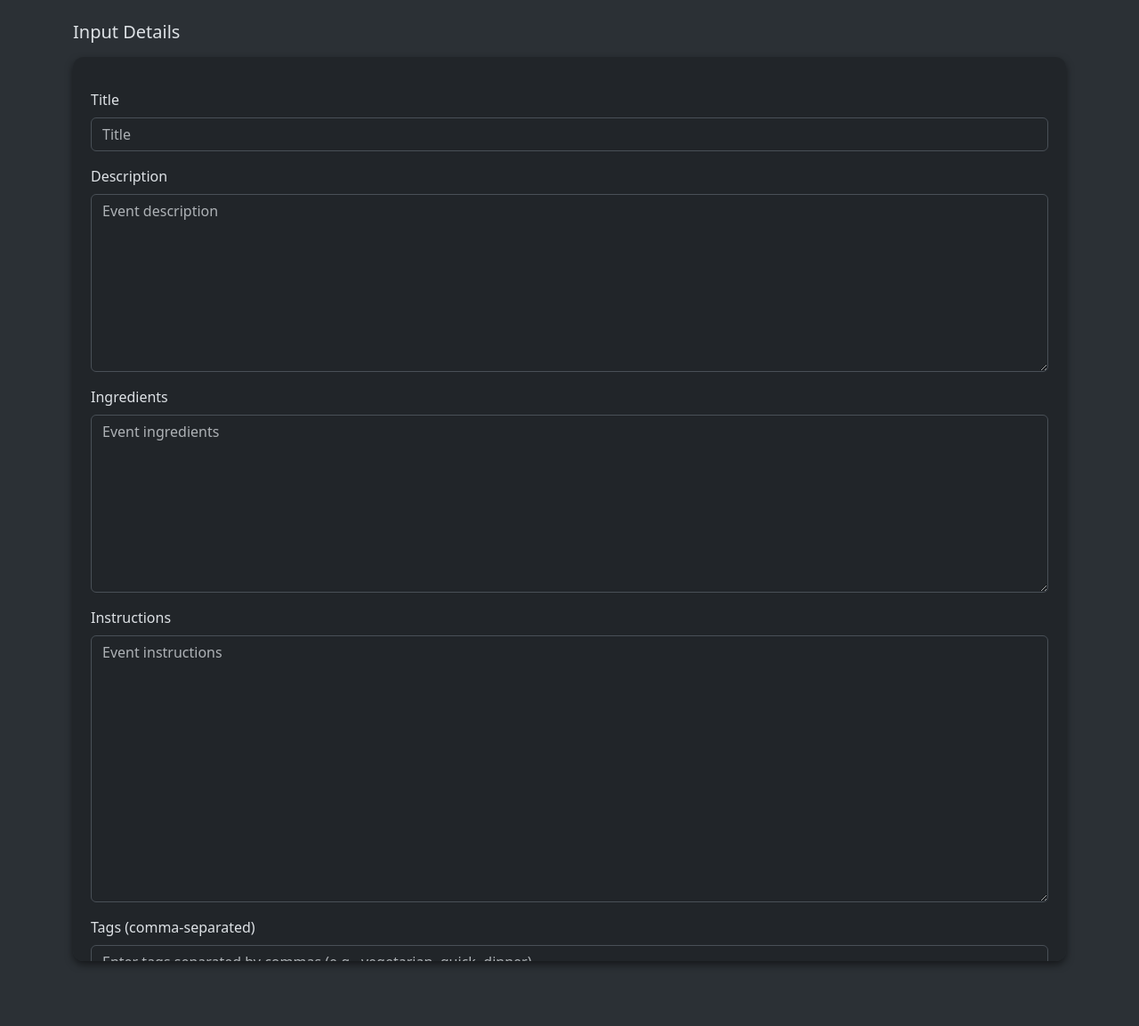
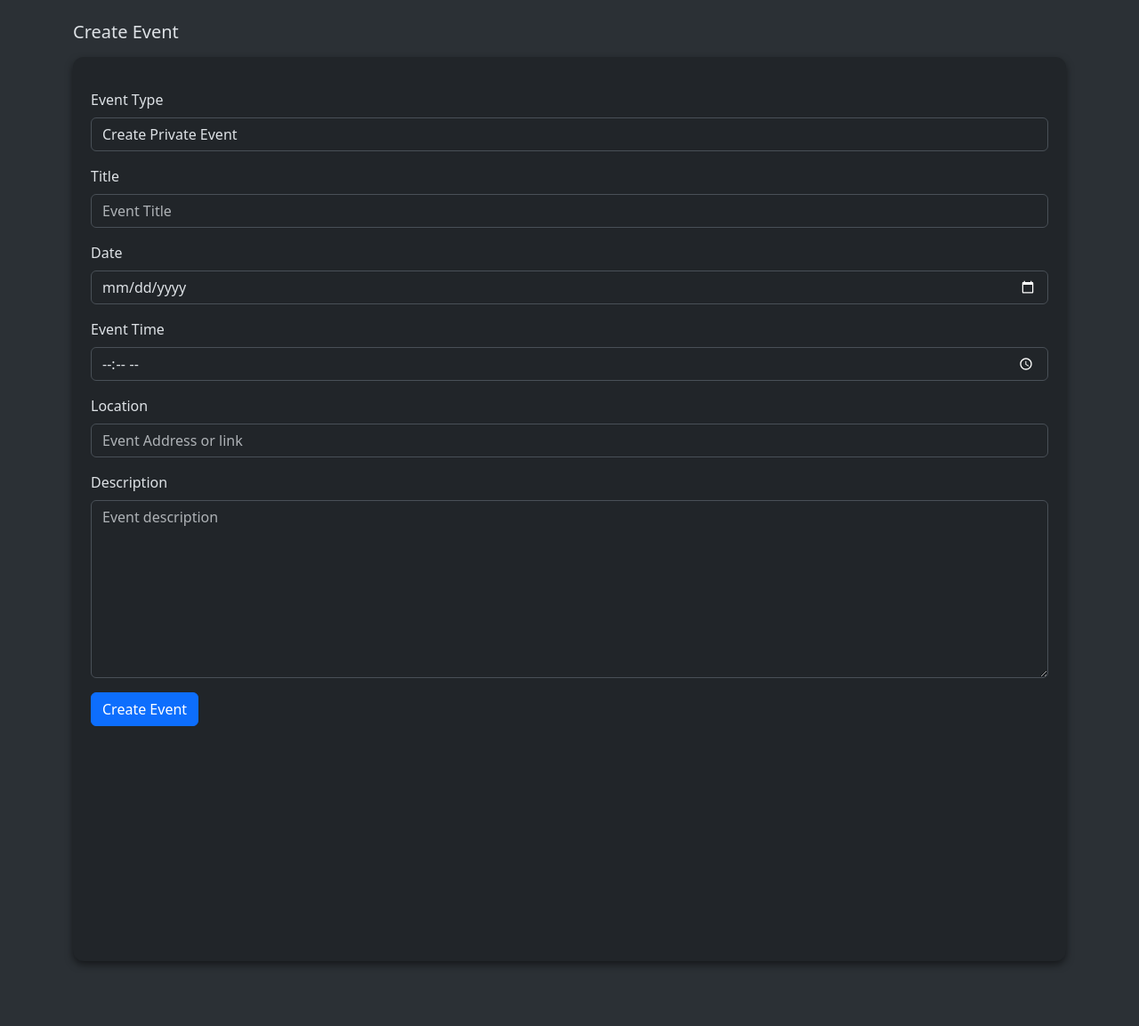
Before and after one commit to Rooosti/RSVPly, a Flask app: page /event/new in a window 1280 px wide. Shown: the part 56-1209 px from the top of the page at 89% size. Run offline with Flask 3, Linux system fonts and the light colour scheme; a user stored in the database is signed in.

Commit message:
Added the new event creation HTML form. Need to create backend support for events.

```diff
--- a/app/templates/new.html
+++ b/app/templates/new.html
@@ -21,45 +21,67 @@
 
 {% block content %}
 <div class="col-md-12 mb-3">
-            <h5 class="mb-3">Input Details</h5>
+    <h5 class="mb-3">Create Event</h5>
     <div class="scrollable-container">
         <form action="" method="POST">
             {{ form.hidden_tag() }}
+
+            <!-- Event type dropdown -->
+            <p>
+                <div class="form-group">
+                    <label for="eventType" class="form-label">Event Type</label>
+                    <select id="eventType" name="eventType" class="form-control">
+                        <option value="private">Create Private Event</option>
+                        <option value="public">Create Public Event</option>
+                    </select>
+                </div>
+            </p>
+
+            <!-- Event title -->
             <p>
                 <div class="form-group">
                     {{ form.title.label(class="form-label") }}
-                                    {{ form.title(class="form-control", id="titleFormInput", placeholder="Title") }}
+                    {{ form.title(class="form-control", id="titleFormInput", placeholder="Event Title") }}
                 </div>
             </p>
+
+            <!-- Date & time -->
+            <p>
+                <div class="form-group">
+                    <label for="date" class="form-label">Date</label>
+                    <input type="date" id="date" name="date" class="form-control">
+                </div>
+            </p>
+            <p>
+                <div class="form-group">
+                    <label for="time" class="form-label">Event Time</label>
+                    <input type="time" id="time" name="time" class="form-control">
+                </div>
+            </p>
+
+            <!-- Location -->
+            <p>
+                <div class="form-group">
+                    <label for="location" class="form-label">Location</label>
+                    <input type="text" id="location" name="location" class="form-control" placeholder="Event Address or link">
+                </div>
+            </p>
+
+            <!-- Description -->
             <p>
                 <div class="form-group">
                     {{ form.description.label(class="form-label") }}
                     {{ form.description(class="form-control", id="detailsFormInput", placeholder="Event description", style="height: 200px") }}
                 </div>
             </p>
-                            <p>
-                                <div class="form-group">
-                                    {{ form.ingredients.label(class="form-label") }}
-                                    {{ form.ingredients(class="form-control", id="detailsFormInput", placeholder="Event ingredients", style="height: 200px") }}
-                                </div>
-                            </p>
-                            <p>
-                                <div class="form-group">
-                                    {{ form.instructions.label(class="form-label") }}<br>
-                                    {{ form.instructions(class="form-control", id="instructionsFormInput", placeholder="Event instructions", style="height: 300px") }}
-                                </div>
-                            </p>
-                            <p>
-                                <div class="form-group">
-                                    {{ form.tags.label(class="form-label") }}
-                                    {{ form.tags(class="form-control", id="tagsFormInput", placeholder="Enter tags separated by commas (e.g., vegetarian, quick, dinner)") }}
-                                </div>
-                            </p>
+
+            <!-- Submit button -->
             <p>
                 <div class="form-group">
                     {{ form.submit(class="btn btn-primary") }}
                 </div>
             </p>
+        </form>
     </div>
 </div>
 {% endblock %}
```
Lines whose indentation alone changed are shown as unchanged.
